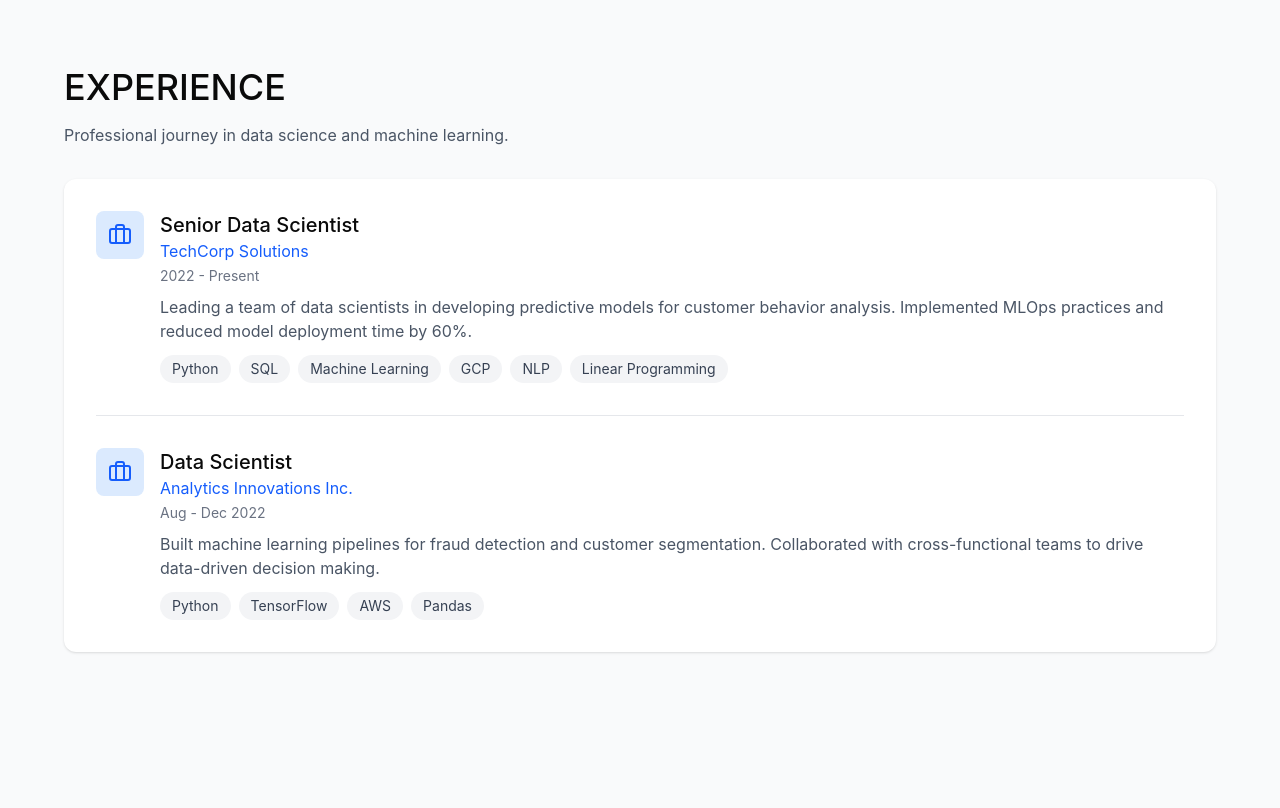
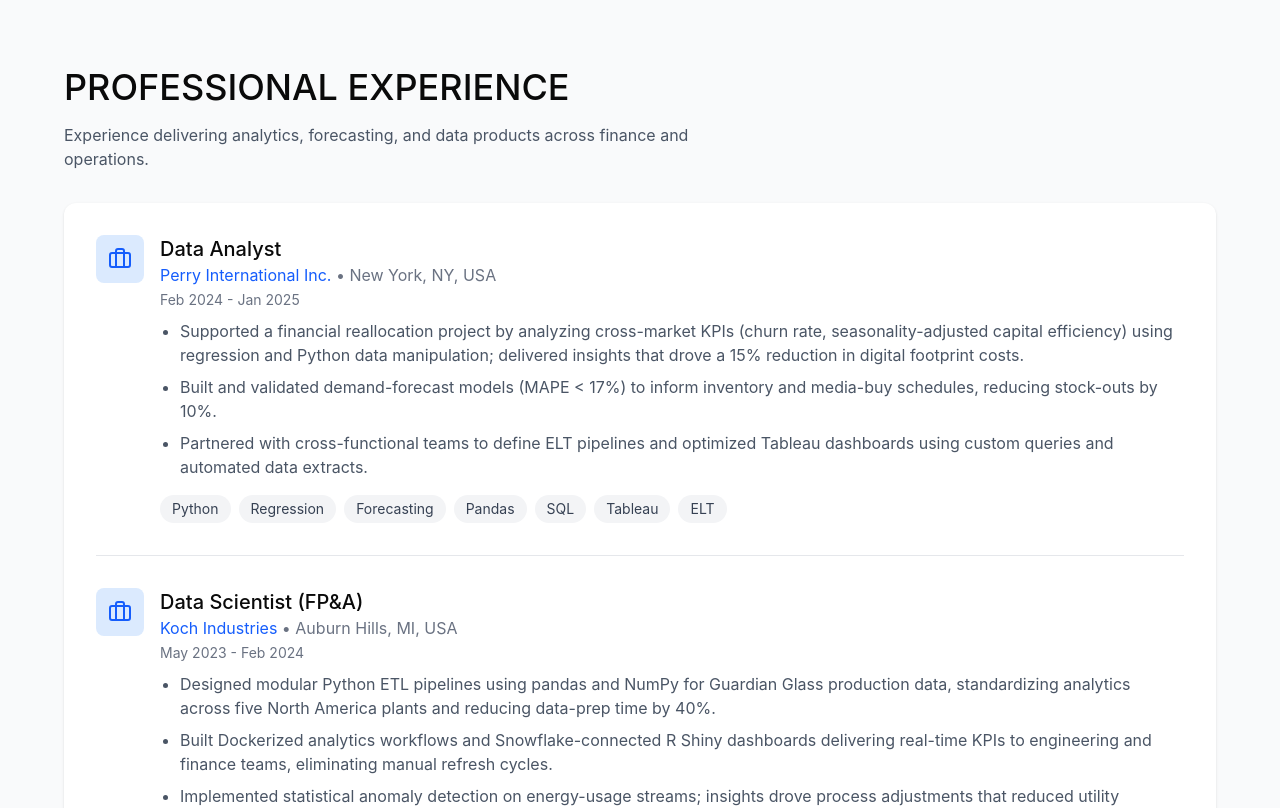
Before and after one commit to Esha7498/Esha7498.github.io, a React (Vite) app in the folder Data Scientist Portfolio/: page / in a window 1280 px wide. Shown: the part 1180-1988 px from the top of the page. Built offline with nearby package versions, Linux system fonts and the light colour scheme.

Commit message:
Revise experience section with new job roles
Updated experience entries to reflect new roles and responsibilities, including a Data Analyst position at Perry International Inc. and a Data Scientist (FP&A) role at Koch Industries. Enhanced descriptions and added location details.

```diff
--- a/Data Scientist Portfolio/src/app/components/Experience.tsx
+++ b/Data Scientist Portfolio/src/app/components/Experience.tsx
@@ -2,18 +2,28 @@
 
 const experiences = [
   {
-    title: 'Senior Data Scientist',
-    organization: 'TechCorp Solutions',
-    period: '2022 - Present',
-    description: 'Leading a team of data scientists in developing predictive models for customer behavior analysis. Implemented MLOps practices and reduced model deployment time by 60%.',
-    tags: ['Python', 'SQL', 'Machine Learning', 'GCP', 'NLP', 'Linear Programming']
+    title: 'Data Analyst',
+    organization: 'Perry International Inc.',
+    location: 'New York, NY, USA',
+    period: 'Feb 2024 - Jan 2025',
+    bullets: [
+      'Supported a financial reallocation project by analyzing cross-market KPIs (churn rate, seasonality-adjusted capital efficiency) using regression and Python data manipulation; delivered insights that drove a 15% reduction in digital footprint costs.',
+      'Built and validated demand-forecast models (MAPE < 17%) to inform inventory and media-buy schedules, reducing stock-outs by 10%.',
+      'Partnered with cross-functional teams to define ELT pipelines and optimized Tableau dashboards using custom queries and automated data extracts.'
+    ],
+    tags: ['Python', 'Regression', 'Forecasting', 'Pandas', 'SQL', 'Tableau', 'ELT']
   },
   {
-    title: 'Data Scientist',
-    organization: 'Analytics Innovations Inc.',
-    period: 'Aug - Dec 2022',
-    description: 'Built machine learning pipelines for fraud detection and customer segmentation. Collaborated with cross-functional teams to drive data-driven decision making.',
-    tags: ['Python', 'TensorFlow', 'AWS', 'Pandas']
+    title: 'Data Scientist (FP&A)',
+    organization: 'Koch Industries',
+    location: 'Auburn Hills, MI, USA',
+    period: 'May 2023 - Feb 2024',
+    bullets: [
+      'Designed modular Python ETL pipelines using pandas and NumPy for Guardian Glass production data, standardizing analytics across five North America plants and reducing data-prep time by 40%.',
+      'Built Dockerized analytics workflows and Snowflake-connected R Shiny dashboards delivering real-time KPIs to engineering and finance teams, eliminating manual refresh cycles.',
+      'Implemented statistical anomaly detection on energy-usage streams; insights drove process adjustments that reduced utility expenses by 4%.'
+    ],
+    tags: ['Python', 'ETL', 'Pandas', 'NumPy', 'Docker', 'Snowflake', 'R Shiny', 'Anomaly Detection']
   }
 ];
 
@@ -22,9 +32,9 @@
     <section id="experience" className="py-20 px-6 bg-gray-50">
       <div className="max-w-6xl mx-auto">
         <div className="mb-8">
-          <h2 className="text-4xl mb-4">EXPERIENCE</h2>
+          <h2 className="text-4xl mb-4">PROFESSIONAL EXPERIENCE</h2>
           <p className="text-gray-600 max-w-2xl">
-            Professional journey in data science and machine learning.
+            Experience delivering analytics, forecasting, and data products across finance and operations.
           </p>
         </div>
 
@@ -44,11 +54,18 @@
                 <div className="flex-1">
                   <div className="mb-2">
                     <h3 className="text-xl">{exp.title}</h3>
-                    <p className="text-blue-600">{exp.organization}</p>
+                    <p className="text-blue-600">
+                      {exp.organization}{' '}
+                      <span className="text-gray-500">• {exp.location}</span>
+                    </p>
                     <span className="text-gray-500 text-sm">{exp.period}</span>
                   </div>
 
-                  <p className="text-gray-600 mb-3">{exp.description}</p>
+                  <ul className="text-gray-600 mb-4 list-disc pl-5 space-y-2">
+                    {exp.bullets.map((b, i) => (
+                      <li key={i}>{b}</li>
+                    ))}
+                  </ul>
 
                   <div className="flex flex-wrap gap-2">
                     {exp.tags.map((tag, i) => (
```
